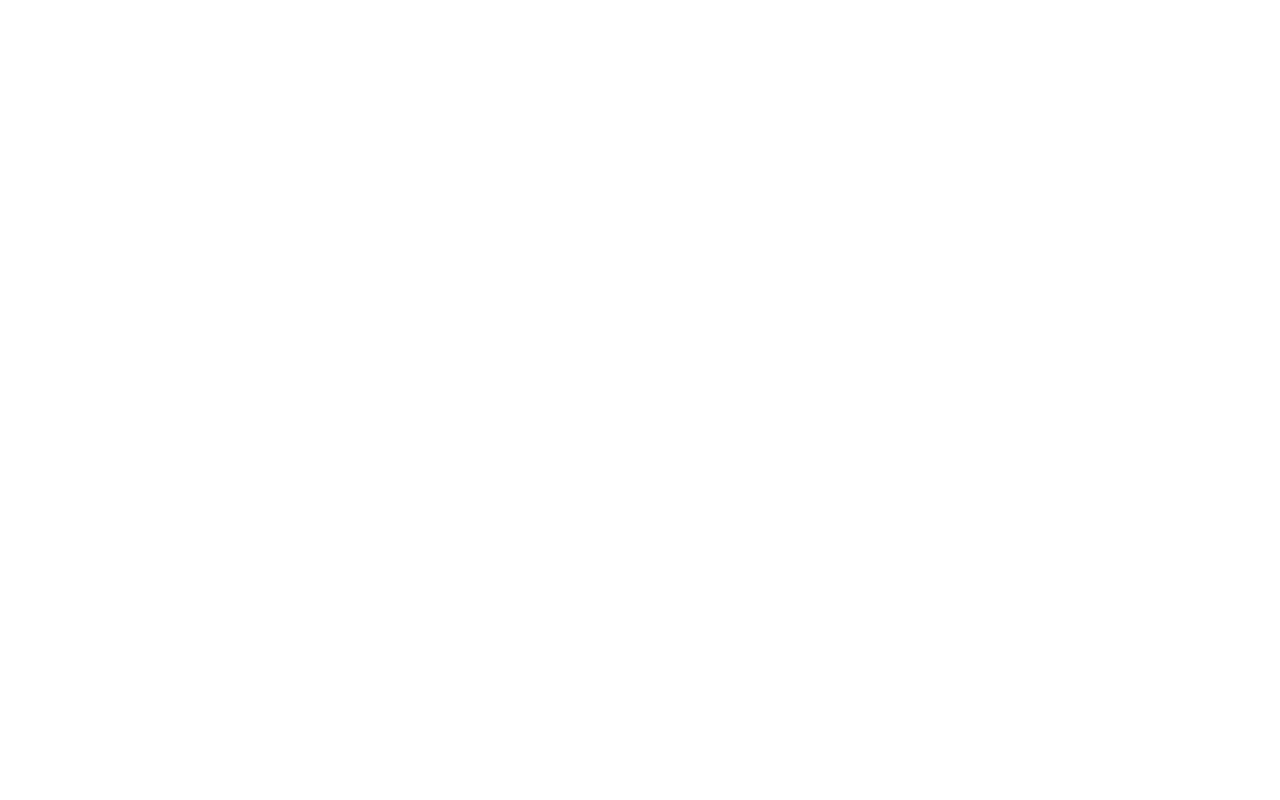
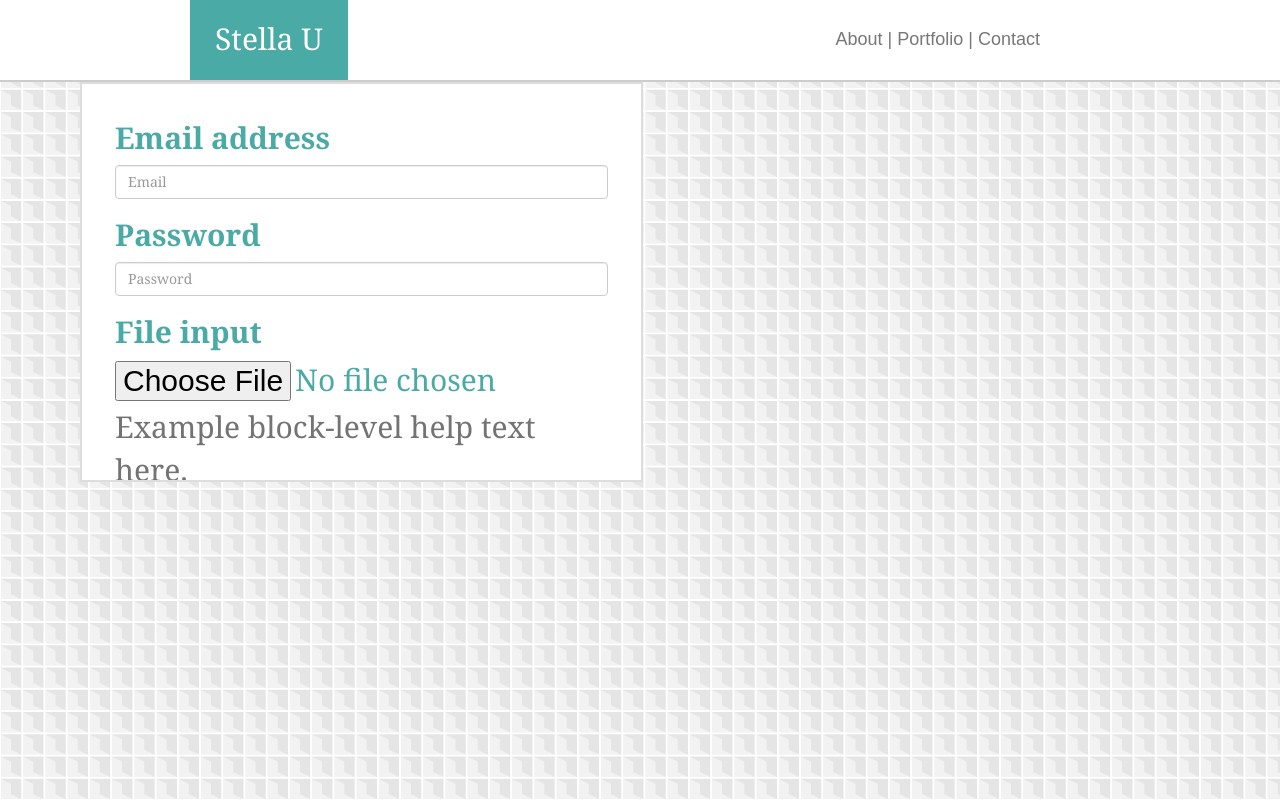
Before and after one commit to ulaiwa/Basic-Portfolio, a plain HTML site: page contact.html in a window 1280 px wide. Drawn offline with nearby package versions, Linux system fonts and the light colour scheme.

Commit message:
adding bootstrap

```diff
--- a/assets/css/style.css
+++ b/assets/css/style.css
@@ -24,7 +24,7 @@ h1 {
     margin-left: 150px;
     padding: 25px;
     position: absolute;
-    top: 0px;
+    top: -23px;
 }
 
 h2 {
@@ -95,8 +95,8 @@ img {
 	font-size: 22px;
     float: left;
     font-family: 'Georgia', Times, Times New Roman, serif;
-    height: 150px;
-    width: 25%;
+    height: 250px;
+    width: 35%;
     margin-left: 1%;
     padding: 30px;
     color: #4aaaa5;
@@ -123,7 +123,7 @@ img {
 .footer {
     position: absolute;
   	right: 0;
-  	bottom: 0;
+  	/*bottom: 0;*/
   	left: 0;
     padding: 40px;
     font-size: 12px;
--- a/contact.html
+++ b/contact.html
@@ -0,0 +1,42 @@
+<!DOCTYPE html>
+
+<head>
+	<title>Contact me</title>
+	<link rel="stylesheet" type="text/css" href="assets/css/reset.css">
+	<link rel="stylesheet" href="https://maxcdn.bootstrapcdn.com/bootstrap/3.3.6/css/bootstrap.min.css">
+	<link rel="stylesheet" type="text/css" href="assets/css/style.css">
+</head>
+
+
+<body>
+	<header>
+		<h1>Stella U</h1>
+		<h2> About | Portfolio | Contact</h2>
+	</header>
+
+	<div class="containerbox">
+		<div id="box">
+			<form>
+			  <div class="form-group">
+			    <label for="exampleInputEmail1">Email address</label>
+			    <input type="email" class="form-control" id="exampleInputEmail1" placeholder="Email">
+			  </div>
+			  <div class="form-group">
+			    <label for="exampleInputPassword1">Password</label>
+			    <input type="password" class="form-control" id="exampleInputPassword1" placeholder="Password">
+			  </div>
+			  <div class="form-group">
+			    <label for="exampleInputFile">File input</label>
+			    <input type="file" id="exampleInputFile">
+			    <p class="help-block">Example block-level help text here.</p>
+			  </div>
+			  <div class="checkbox">
+			    <label>
+			      <input type="checkbox"> Check me out
+			    </label>
+			  </div>
+			  <button type="submit" class="btn btn-default">Submit</button>
+			</form>
+		</div>
+	</div>
+</body>
--- a/index.html
+++ /dev/null
@@ -1,58 +0,0 @@
-<!DOCTYPE html>
-<html lang="en-us">
-
-<head>
-	<title>My Portfolio</title>
-	<link rel="stylesheet" type="text/css" href="assets/css/reset.css">
-	<link rel="stylesheet" type="text/css" href="assets/css/style.css">
-</head>
-
-
-
-<body>
-	<header>
-		<h1>Stella U</h1>
-		<h2> About | Portfolio | Contact</h2>
-	</header>
-
-	<div class="container">
-		<div id="box">
-			<h3>About U</h3>
-			<hr>
-
-			<div id="about">
-			<img src="https://scontent-sjc2-1.xx.fbcdn.net/v/t1.0-9/13091912_10153370421871076_2196118032028359062_n.jpg?oh=18107ba8bf1d6b25cc1fafb0f1bb56d6&oe=5A34EFC1">
-			<p>
-				Hi there! I am Stella! I was born in Macao and came to the States at the age of 12. My last name is just U. I often get invalid messages because they assume I put in an abbreviation. I have one big fat cat, he is turning 10 this year. That is equivalent to human age 56. coool
-			</p>
-			<br>
-			<p>
-				I believe one can't stop learning throughout their lifetime. There are just too much to learn -- not just knowledge from books, but also getting wiser from life experience. Two years ago, I gave myself a challenge and went on a backpacking trip in Europe. I visited 10 countries and 20 cities in five weeks. It was truly an eye-opener. I didn't only learned about their cultures but also discovered much more of myself!! I would like to share with you here!!!!
-			</p>
-			</div>
-		</div>
-
-		<div id="connect">
-			<h3> Connect with me! </h3>
-			<hr>
-
-			<div class="icons">
-				<a href="https://www.facebook.com/ulaiwa"> <img src="https://cdn3.iconfinder.com/data/icons/free-social-icons/67/facebook_circle_color-256.png" alt="facebook"></a>
-
-				<a href="https://stackoverflow.com/users/8447343/stella"> <img src="http://www.iconsdb.com/icons/preview/soylent-red/stackoverflow-4-xxl.png" alt="stackoverflow"></a>
-
-				<a href="https://github.com/ulaiwa"> <img src="https://image.flaticon.com/icons/svg/25/25231.svg" alt="github"></a>
-			</div>
-		</div>
-
-
-		<div class="clear"></div>
-
-	</div>
-
-		<div class="footer">
-		© Copyright 2016 Stella U
-		</div>
-
-</body>
-</html>
```
Also changed, not shown: portfolio.html (+59 -1 lines), assets/images/fb.png (added), assets/images/gh.png (added), assets/images/images.txt (deleted), assets/images/skyscraper/readme.txt (deleted), assets/images/sof.png (added), 3 other files.
